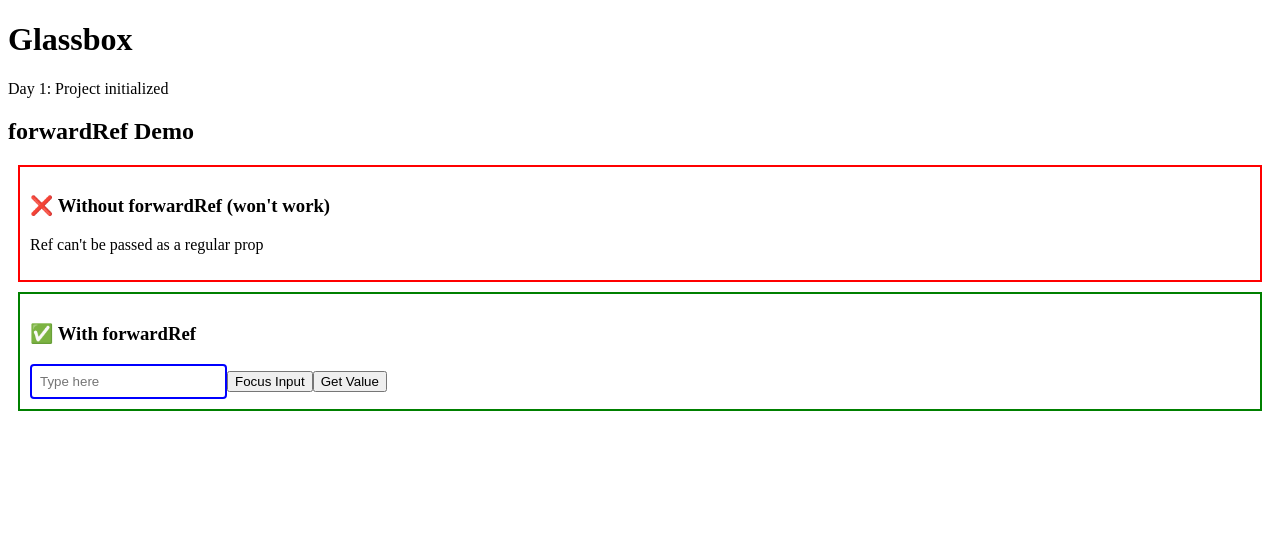
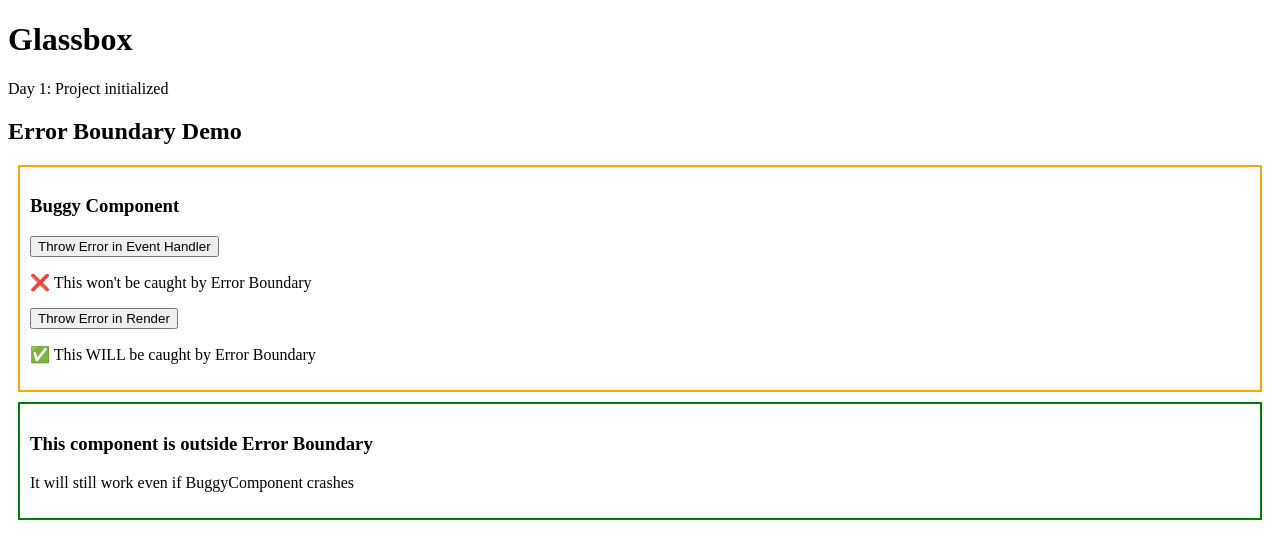
Before and after one commit to imsks/Glassbox, a Next.js app: page / in a window 1280 px wide. Shown: the top 558 px of the page. Built offline with nearby package versions, Linux system fonts and the light colour scheme.

Commit message:
Replace ForwardRefDemo with ErrorBoundaryDemo component to showcase error handling in React, and add ErrorBoundary and BuggyComponent for demonstration of error boundaries.

```diff
--- /dev/null
+++ b/app/components/BuggyComponent.tsx
@@ -0,0 +1,34 @@
+'use client'
+
+import { useState } from 'react'
+
+export default function BuggyComponent() {
+    const [shouldThrow, setShouldThrow] = useState(false)
+    const [shouldThrowInRender, setShouldThrowInRender] = useState(false)
+
+    // Error in event handler - NOT caught by Error Boundary
+    const handleEventError = () => {
+        throw new Error('Error in event handler - not caught!')
+    }
+
+    // Error in render - CAUGHT by Error Boundary
+    if (shouldThrowInRender) {
+        throw new Error('Error in render - caught by Error Boundary!')
+    }
+
+    return (
+        <div style={{ border: '2px solid orange', padding: '10px', margin: '10px' }}>
+            <h3>Buggy Component</h3>
+
+            <button onClick={handleEventError}>
+                Throw Error in Event Handler
+            </button>
+            <p>❌ This won't be caught by Error Boundary</p>
+
+            <button onClick={() => setShouldThrowInRender(true)}>
+                Throw Error in Render
+            </button>
+            <p>✅ This WILL be caught by Error Boundary</p>
+        </div>
+    )
+}
--- /dev/null
+++ b/app/components/ErrorBoundary.tsx
@@ -0,0 +1,62 @@
+'use client'
+
+import React, { Component, ErrorInfo, ReactNode } from 'react'
+
+interface Props {
+    children: ReactNode
+    fallback?: ReactNode
+}
+
+interface State {
+    hasError: boolean
+    error: Error | null
+}
+
+class ErrorBoundary extends Component<Props, State> {
+    constructor(props: Props) {
+        super(props)
+        this.state = {
+            hasError: false,
+            error: null
+        }
+    }
+
+    // Called when error is thrown in child component
+    static getDerivedStateFromError(error: Error): State {
+        return {
+            hasError: true,
+            error
+        }
+    }
+
+    // Called after error is caught (for logging)
+    componentDidCatch(error: Error, errorInfo: ErrorInfo) {
+        console.error('Error caught by boundary:', error)
+        console.error('Error info:', errorInfo)
+    }
+
+    render() {
+        if (this.state.hasError) {
+            return (
+                this.props.fallback || (
+                    <div style={{
+                        border: '2px solid red',
+                        padding: '20px',
+                        margin: '10px',
+                        backgroundColor: '#fee'
+                    }}>
+                        <h2>⚠️ Something went wrong</h2>
+                        <p>Error: {this.state.error?.message}</p>
+                        <button onClick={() => this.setState({ hasError: false, error: null })}>
+                            Try Again
+                        </button>
+                    </div>
+                )
+            )
+        }
+
+        return this.props.children
+    }
+}
+
+export default ErrorBoundary
--- /dev/null
+++ b/app/components/ErrorBoundaryDemo.tsx
@@ -0,0 +1,21 @@
+'use client'
+
+import ErrorBoundary from './ErrorBoundary'
+import BuggyComponent from './BuggyComponent'
+
+export default function ErrorBoundaryDemo() {
+    return (
+        <div>
+            <h2>Error Boundary Demo</h2>
+
+            <ErrorBoundary>
+                <BuggyComponent />
+            </ErrorBoundary>
+
+            <div style={{ border: '2px solid green', padding: '10px', margin: '10px' }}>
+                <h3>This component is outside Error Boundary</h3>
+                <p>It will still work even if BuggyComponent crashes</p>
+            </div>
+        </div>
+    )
+}
--- a/app/page.tsx
+++ b/app/page.tsx
@@ -1,11 +1,11 @@
-import ForwardRefDemo from "./components/ForwardRefDemo"
+import ErrorBoundaryDemo from "./components/ErrorBoundaryDemo"
 
 export default function Home() {
   return (
     <main>
       <h1>Glassbox</h1>
       <p>Day 1: Project initialized</p>
-      <ForwardRefDemo />
+      <ErrorBoundaryDemo />
     </main>
   )
 }
```
